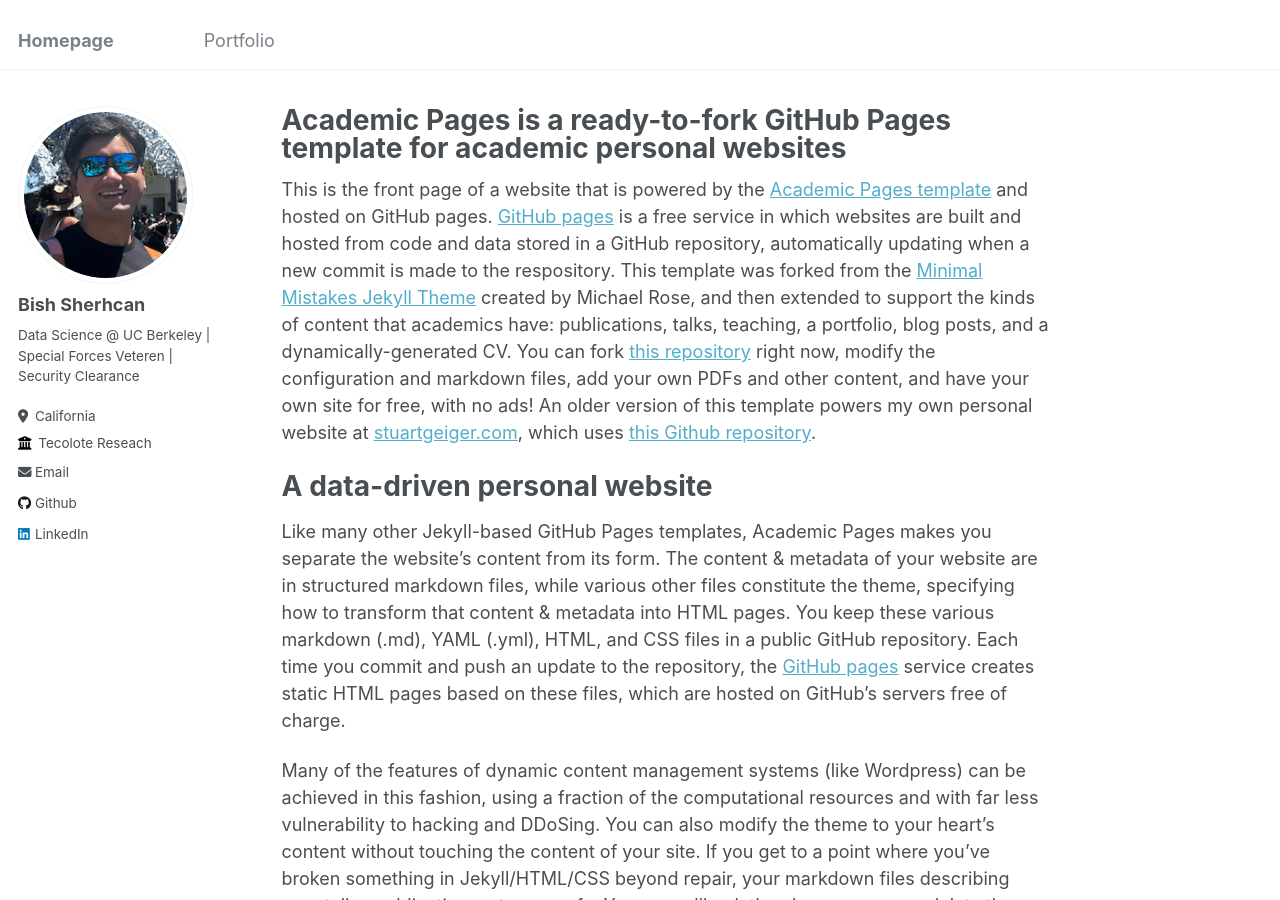
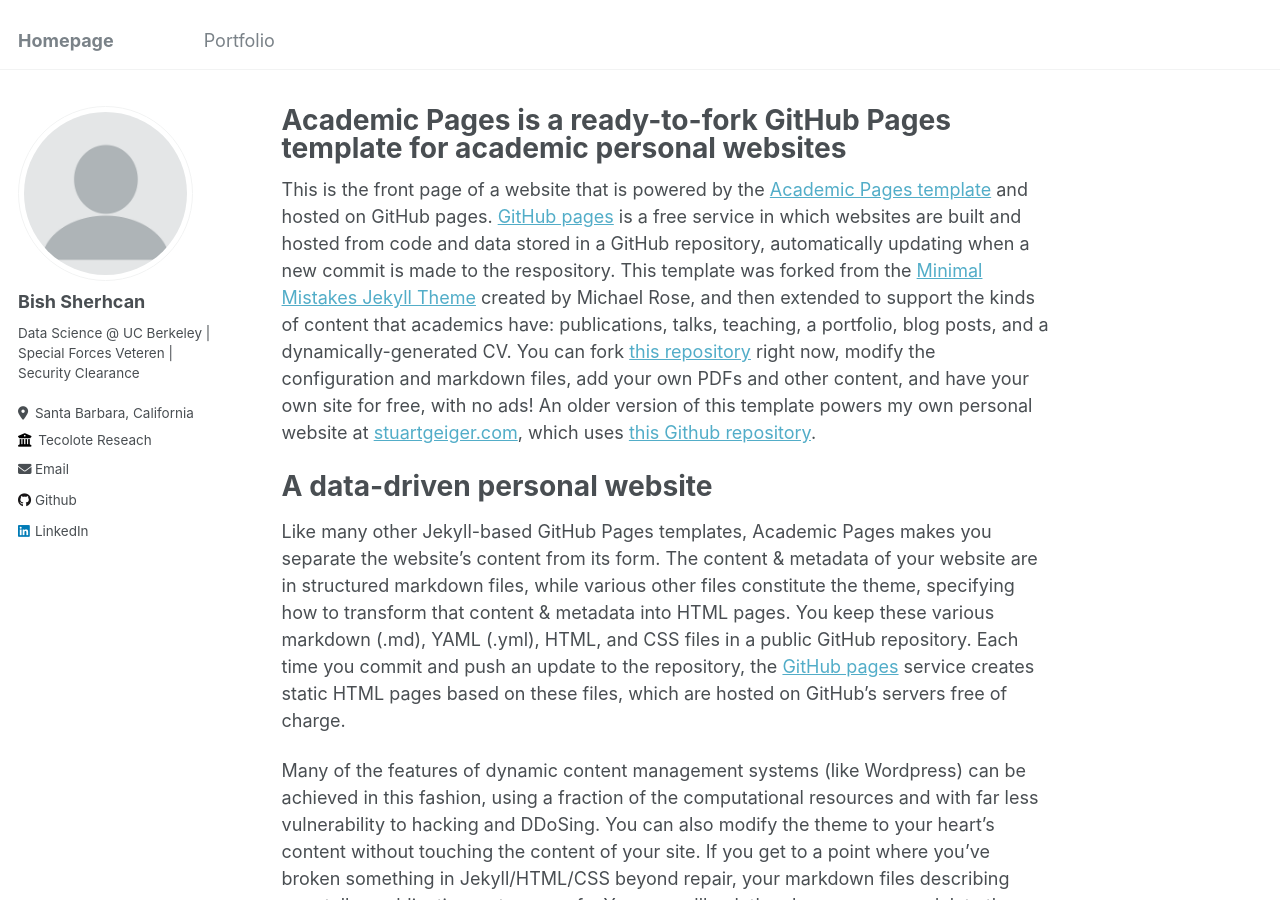
Before and after one commit to bishchan/bishchan.github.io, a Jekyll site: the page built from _pages/about.md, in a window 1280 px wide and 900 px high. Built offline with Jekyll 4.4.1, drawn with Linux system fonts in a browser that asks for light colours.

Commit message:
Update _config.yml

```diff
--- a/_config.yml
+++ b/_config.yml
@@ -14,18 +14,18 @@ name                     : &name "Your Name"
 description              : &description "personal description"
 url                      : https://academicpages.github.io # the base hostname & protocol for your site e.g. "https://mmistakes.github.io"
 baseurl                  : "" # the subpath of your site, e.g. "/blog"
-repository               : "academicpages/academicpages.github.io"
+repository               : "bishchan.github.io"
 
 # Site Author - The following control what appear as part of the author content on the side bar.
 #               If a field is blank the icon and link will not appear, otherwise it will be shown.
 #               Additional customization can be done by editing /_includes/author-profile.html
 author:
   # Biographic information
-  avatar           : "pic.png"
+  avatar           : "profile.png"
   name             : "Bish Sherhcan"
   pronouns         : # example: "she/her"
   bio              : "Data Science @ UC Berkeley | Special Forces Veteren | Security Clearance"
-  location         : "California"
+  location         : "Santa Barbara, California"
   employer         : "Tecolote Reseach"
   uri              : # URL
   email            : "bishwassherchan@gmail.com"
```
